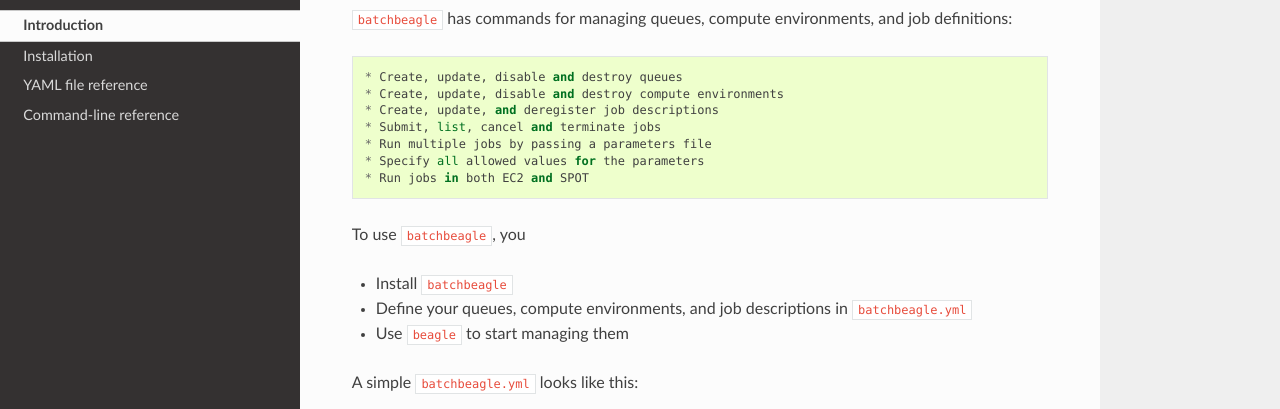
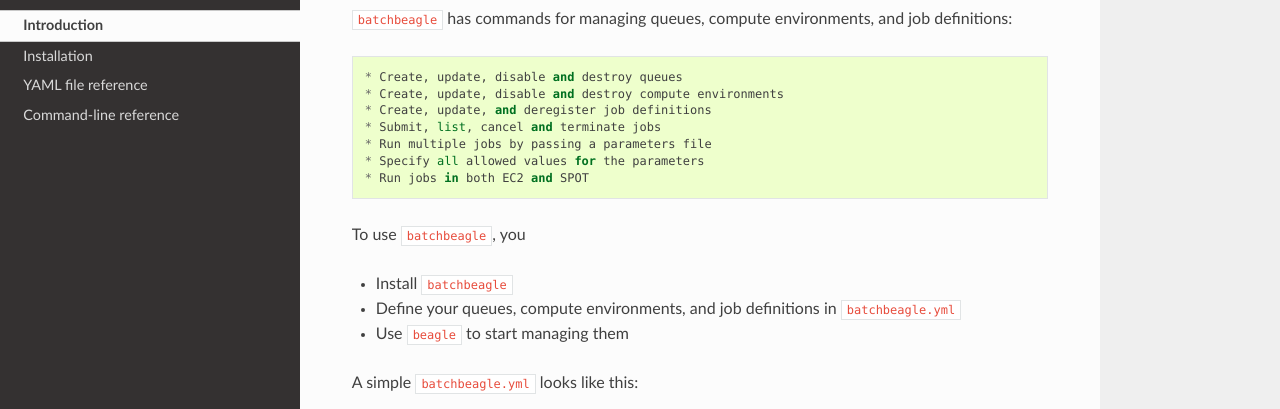
Before and after one commit to caltechads/batchbeagle, a Sphinx documentation site: the page built from docs/source/intro.rst, in a window 1280 px wide and 1376 px high. Shown: the part 153-562 px from the top of the window. Built offline with Sphinx 7.4.7 and the Read the Docs theme 2.0.0, drawn with Linux system fonts in a browser that asks for light colours.

Commit message:
spelling fixes

```diff
--- a/docs/source/intro.rst
+++ b/docs/source/intro.rst
@@ -6,7 +6,7 @@
 To use ``batchbeagle``, you
 
 * Install ``batchbeagle``
-* Define your queues, compute environments, and job descriptions in ``batchbeagle.yml``
+* Define your queues, compute environments, and job definitions in ``batchbeagle.yml``
 * Use ``beagle`` to start managing them
 
 A simple ``batchbeagle.yml`` looks like this::
--- a/docs/source/quickintro.rst
+++ b/docs/source/quickintro.rst
@@ -2,7 +2,7 @@
 
 * Create, update, disable and destroy queues
 * Create, update, disable and destroy compute environments
-* Create, update, and deregister job descriptions
+* Create, update, and deregister job definitions
 * Submit, list, cancel and terminate jobs
 * Run multiple jobs by passing a parameters file
 * Specify all allowed values for the parameters
```
Also changed, not shown: README.md (+2 -2 lines), docs/source/yaml.rst (+8 -7 lines), 1 other file.
